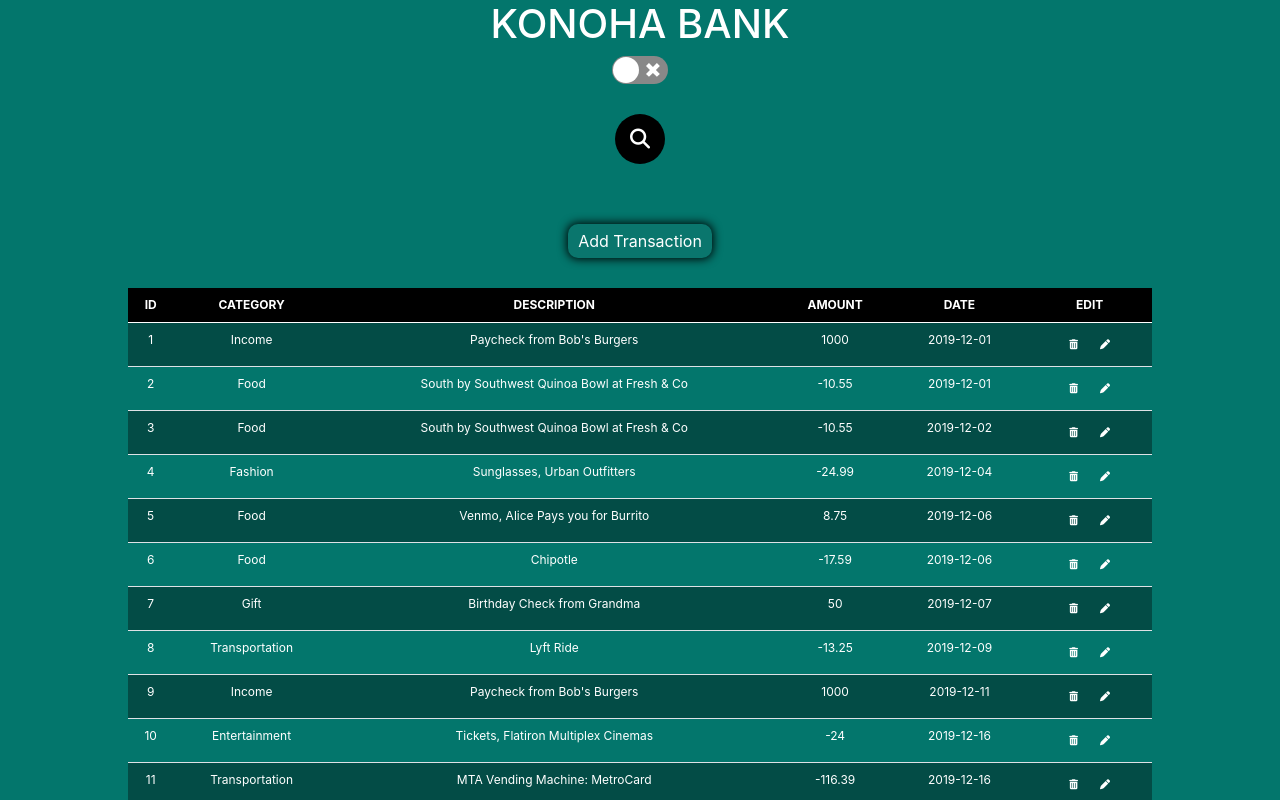
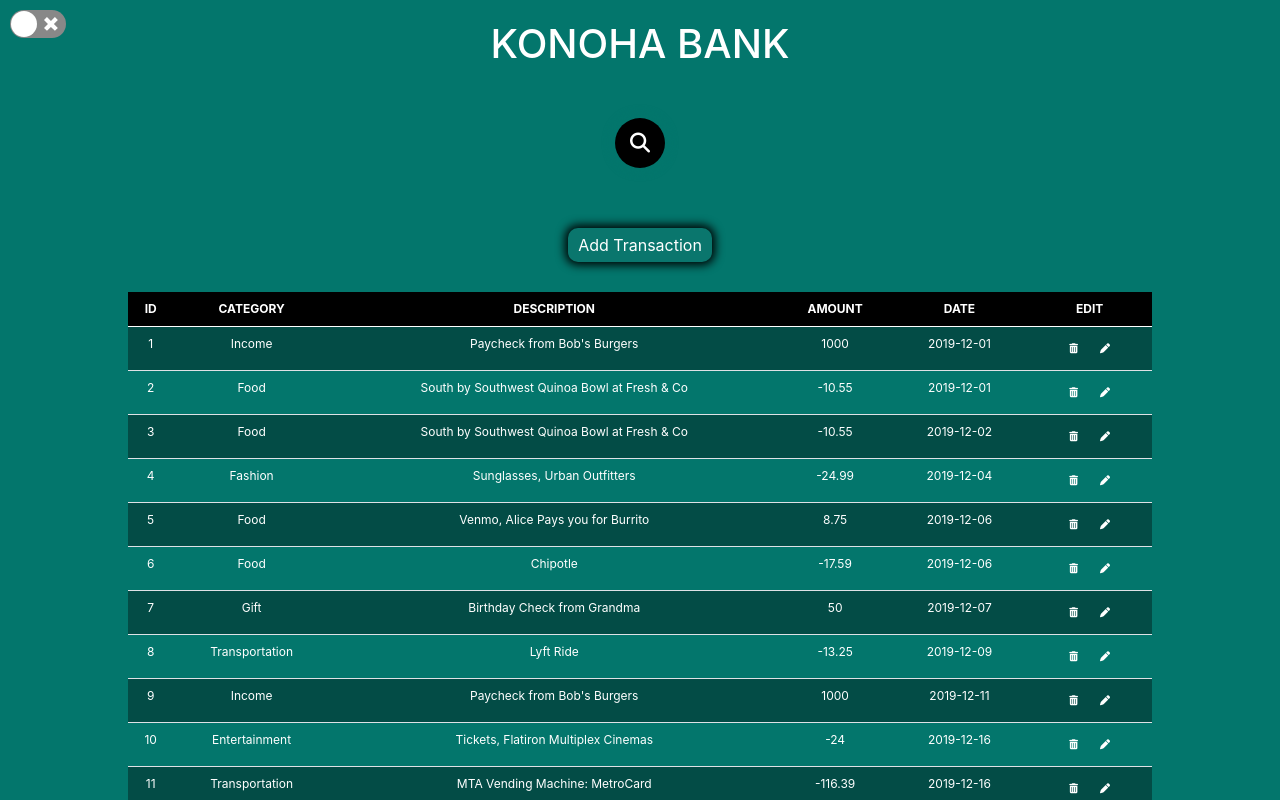
Before and after one commit to Bisinle/Bank-of-Flatiron, a React (Create React App) app: page / in a window 1280 px wide. Shown: the top 800 px of the page. Built offline with nearby package versions, Linux system fonts and the light colour scheme; data requests are answered from the project's data file.

Commit message:
styled the dark theme toggle switch and the search bar

```diff
--- a/src/App.js
+++ b/src/App.js
@@ -79,7 +79,10 @@ function App() {
   return (
     <div className="App" id={theme}>
       <h1>KONOHA BANK</h1>
-      <ReactSwitch onChange={toggleSwitchHnadler} checked={theme === "dark"} />
+      <div className="Switch">
+
+      <ReactSwitch className="react-switch" onChange={toggleSwitchHnadler} checked={theme === "dark"} />
+      </div>
 
       <SearchBar searchInput={searchInput} setSearchInput={setSearchInput} />
       <button className="add-form" onClick={addTransaction}>
--- a/src/Component/styles/Styles.css
+++ b/src/Component/styles/Styles.css
@@ -6,7 +6,14 @@
 body {
   background: #03766c;
   text-align: center;
+  position: relative;
 }
+.Switch {
+  position: absolute;
+  left: 10px;
+  top: 10px;
+}
+
 #light {
   background-color: var(--mainColor);
   color: white;
@@ -28,9 +35,13 @@ body {
   color: white;
   border: none;
   border-radius: 10px;
-  box-shadow: 0px 0px 10px 1px black;
+
   padding: 5px 10px;
   margin: 30px;
+  box-shadow: 0px 0px 10px 3px black;
+}
+.App h1{
+    margin: 20px auto;
 }
 
 /**********************************************************/
@@ -54,10 +65,9 @@ body {
   background-color: #000000;
   padding-right: 40px;
   color: white;
+  box-shadow: 0px 0px 10px 3px var(--mainColor);
 }
-.input-search #dark {
-  background-color: yellow;
-}
+
 .input-search::placeholder {
   color: var(--secondaryColor);
   font-size: 18px;
```
